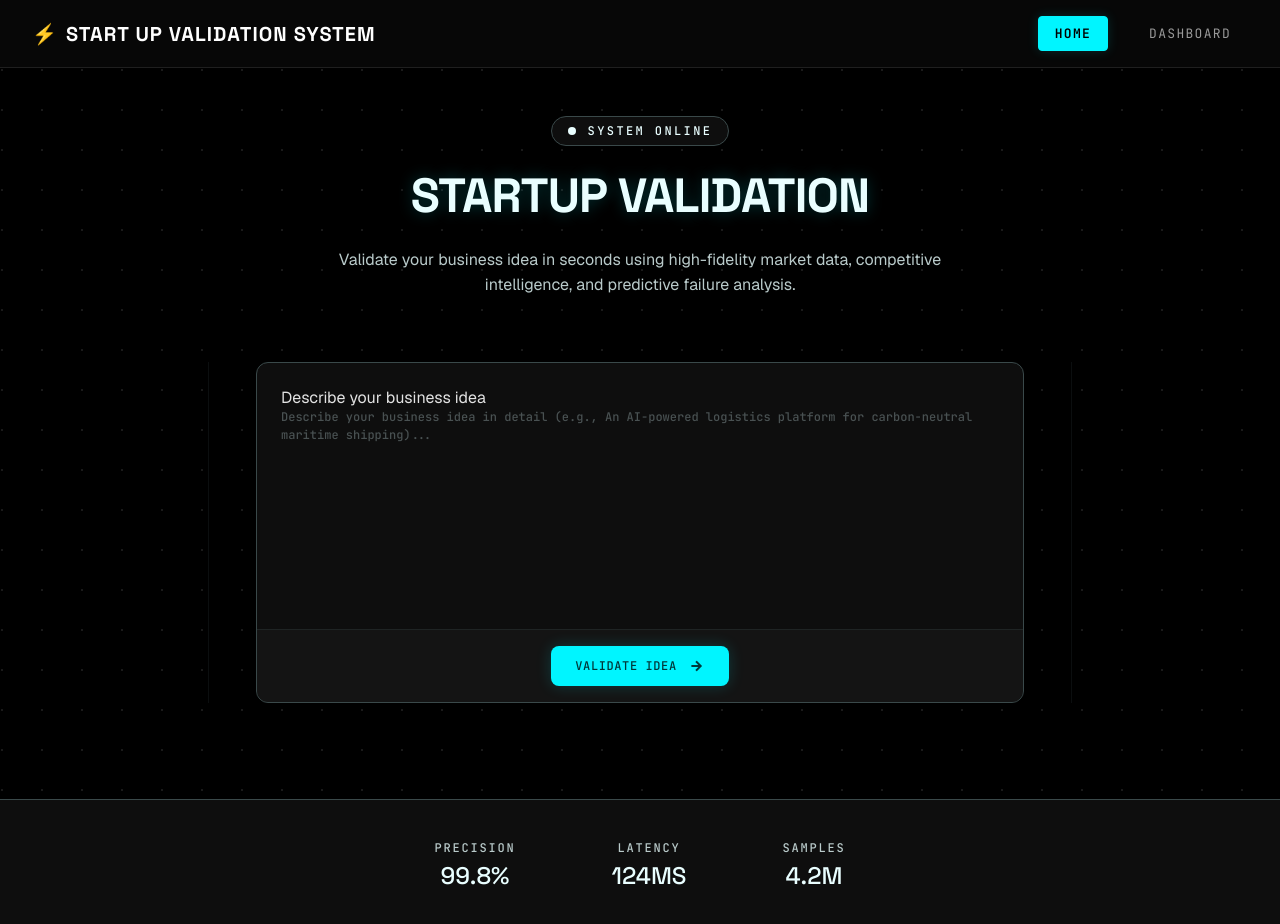
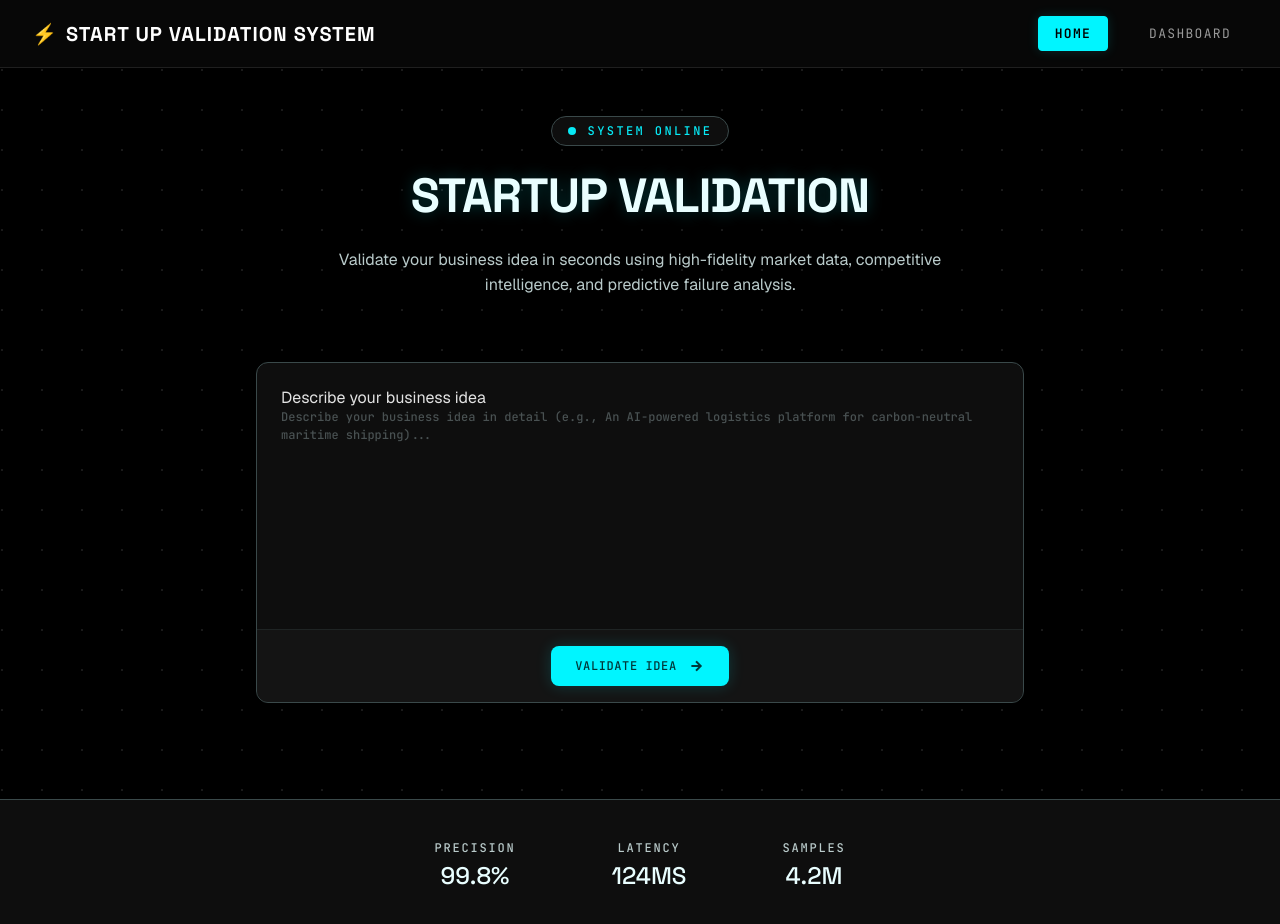
Before and after one commit to fabriziodeltufo/react-startup-val, a React (Vite) app: page / in a window 1280 px wide. Shown: the top 924 px of the page. Built offline with nearby package versions, Linux system fonts and the light colour scheme.

Commit message:
style: update primary accent color to cyan and comment out decorative HUD elements in HomePage

```diff
--- a/src/components/HomePage.jsx
+++ b/src/components/HomePage.jsx
@@ -56,8 +56,8 @@ function HomePage() {
           </form>
 
           {/* Decorative HUD elements */}
-          <div className="hud-line-left"></div>
-          <div className="hud-line-right"></div>
+          {/* <div className="hud-line-left"></div> */}
+          {/* <div className="hud-line-right"></div> */}
         </section>
       </main>
 
--- a/src/components/style/HomePage.css
+++ b/src/components/style/HomePage.css
@@ -4,7 +4,8 @@
   background-color: #000000;
   background-image: radial-gradient(circle at 2px 2px, #1a1a1a 1px, transparent 0);
   background-size: 40px 40px;
-  min-height: calc(100vh - 73px); /* Excludes glassmorphic header height */
+  min-height: calc(100vh - 73px);
+  /* Excludes glassmorphic header height */
   display: flex;
   flex-direction: column;
   color: #e2e2e2;
@@ -61,7 +62,7 @@
   height: 100%;
   width: 100%;
   border-radius: 9999px;
-  background-color: #e9feff;
+  background-color: #07e9f5;
   opacity: 0.75;
 }
 
@@ -71,7 +72,7 @@
   border-radius: 9999px;
   height: 8px;
   width: 8px;
-  background-color: #e9feff;
+  background-color: #07e9f5;
 }
 
 @keyframes ping {
@@ -79,7 +80,9 @@
     transform: scale(1);
     opacity: 0.75;
   }
-  70%, 100% {
+
+  70%,
+  100% {
     transform: scale(3);
     opacity: 0;
   }
@@ -89,7 +92,7 @@
   font-family: 'JetBrains Mono', monospace;
   font-size: 12px;
   font-weight: 500;
-  color: #e9feff;
+  color: #07e9f5;
   letter-spacing: 0.2em;
 }
 
@@ -224,6 +227,7 @@
 }
 
 @media (min-width: 1024px) {
+
   .hud-line-left,
   .hud-line-right {
     display: block;
@@ -337,25 +341,32 @@
   .home-main {
     padding: 32px 16px 80px 16px;
   }
+
   .hero-section {
     margin-bottom: 32px;
     gap: 16px;
   }
+
   .hero-title {
     font-size: 28px;
   }
+
   .textarea-input {
     height: 140px;
   }
+
   .stats-footer {
     padding: 24px 0;
   }
+
   .stats-grid {
     gap: 24px;
   }
+
   .stat-val {
     font-size: 20px;
   }
+
   .mobile-nav-item {
     padding: 8px 16px;
   }
```
